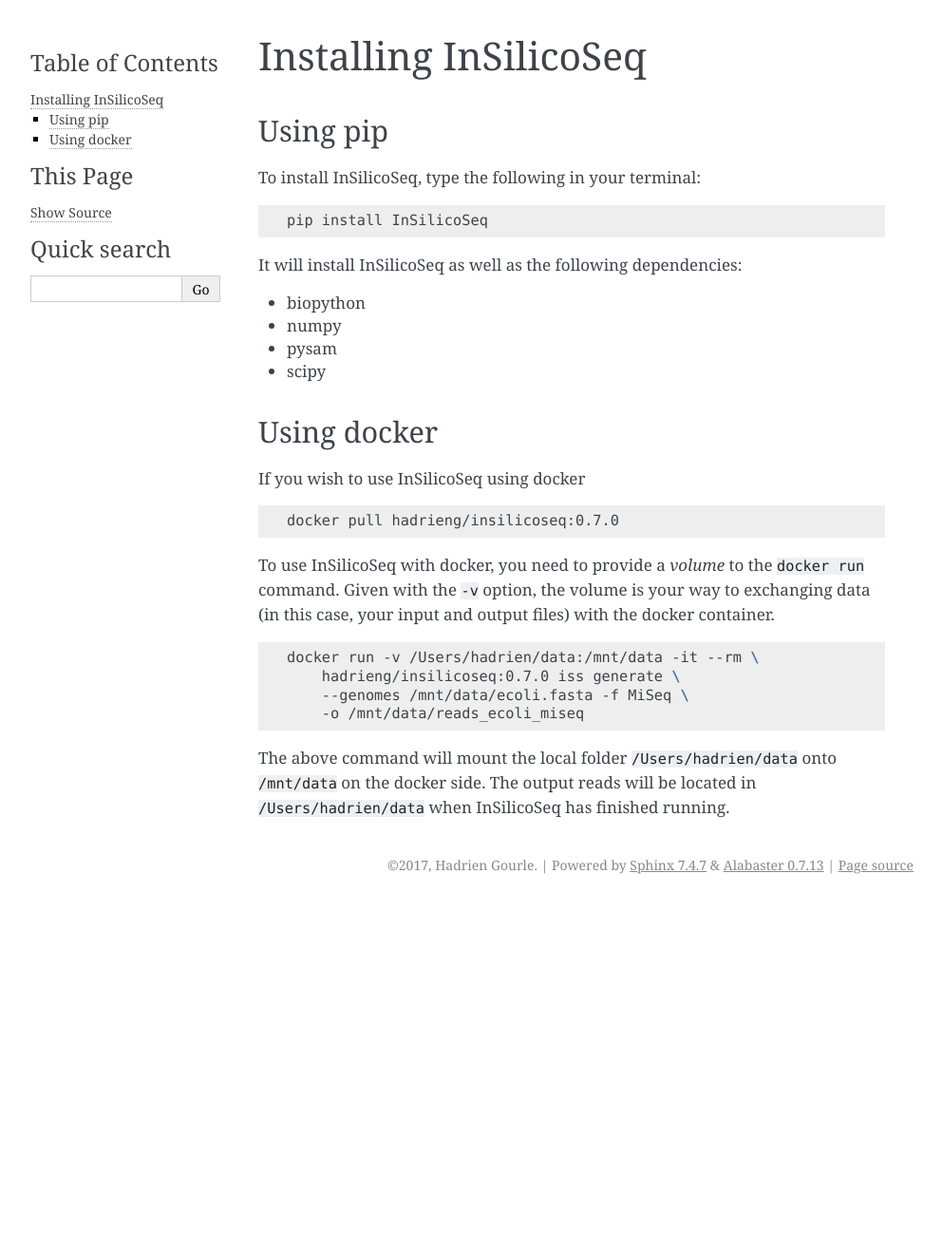
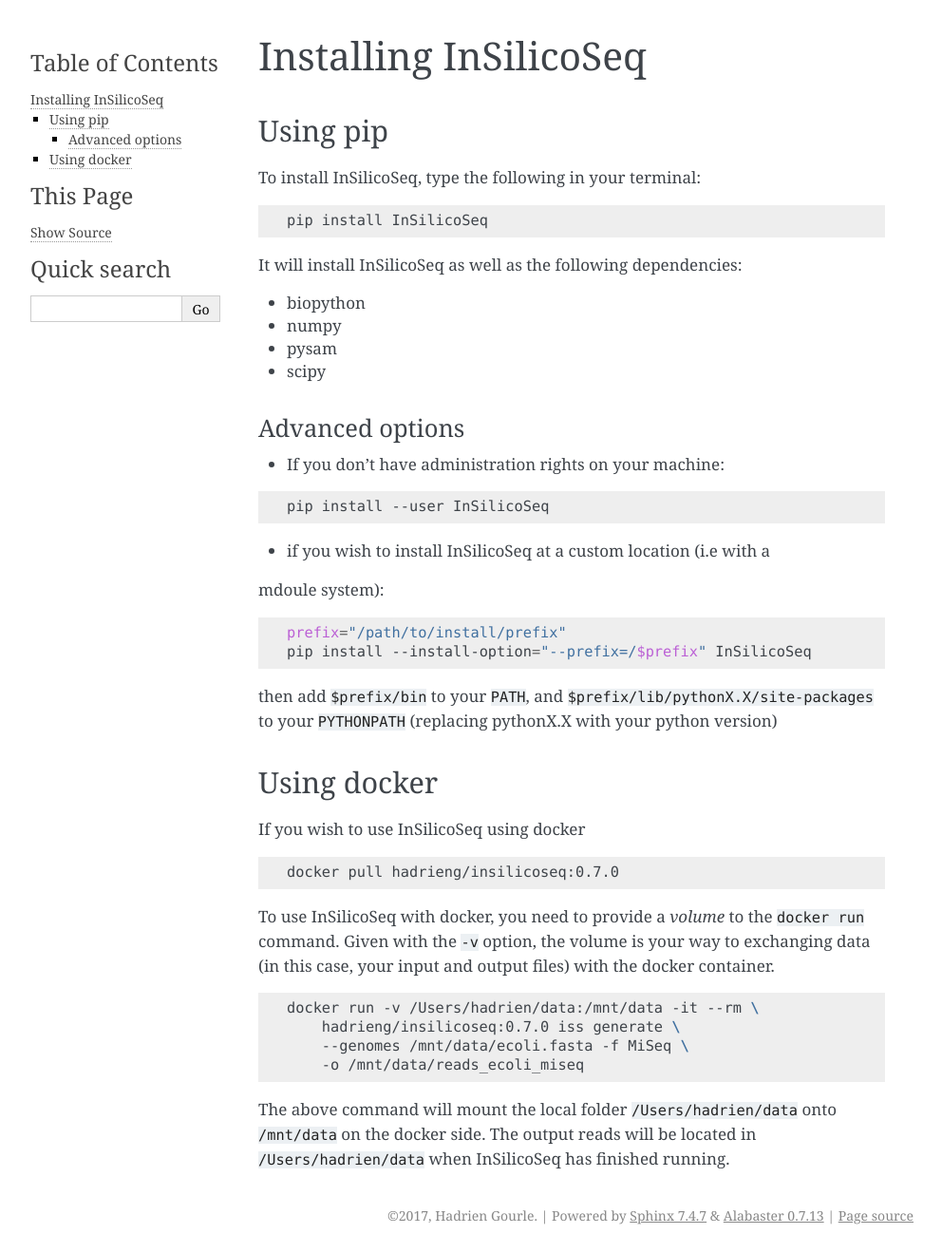
Before and after one commit to HadrienG/InSilicoSeq, a Sphinx documentation site: the page built from doc/iss/install.rst, in a window 1280 px wide. Shown: the whole page at 95% size, without its empty margins (148-1140 px from the left). Built offline with Sphinx 7.4.7, drawn with Linux system fonts in a browser that asks for light colours; before the commit the page ends 950 px from its top, so only the background shows below that.

Commit message:
better install instructions

```diff
--- a/doc/iss/install.rst
+++ b/doc/iss/install.rst
@@ -20,6 +20,27 @@
 * numpy
 * pysam
 * scipy
+
+Advanced options
+^^^^^^^^^^^^^^^^
+
+* If you don't have administration rights on your machine:
+
+.. code-block:: bash
+
+    pip install --user InSilicoSeq
+
+* if you wish to install InSilicoSeq at a custom location (i.e with a
+mdoule system):
+
+.. code-block:: bash
+
+    prefix="/path/to/install/prefix"
+    pip install --install-option="--prefix=/$prefix" InSilicoSeq
+
+then add ``$prefix/bin`` to your ``PATH``, and
+``$prefix/lib/pythonX.X/site-packages`` to your ``PYTHONPATH`` (replacing
+pythonX.X with your python version)
 
 .. _using_docker:
 
```
